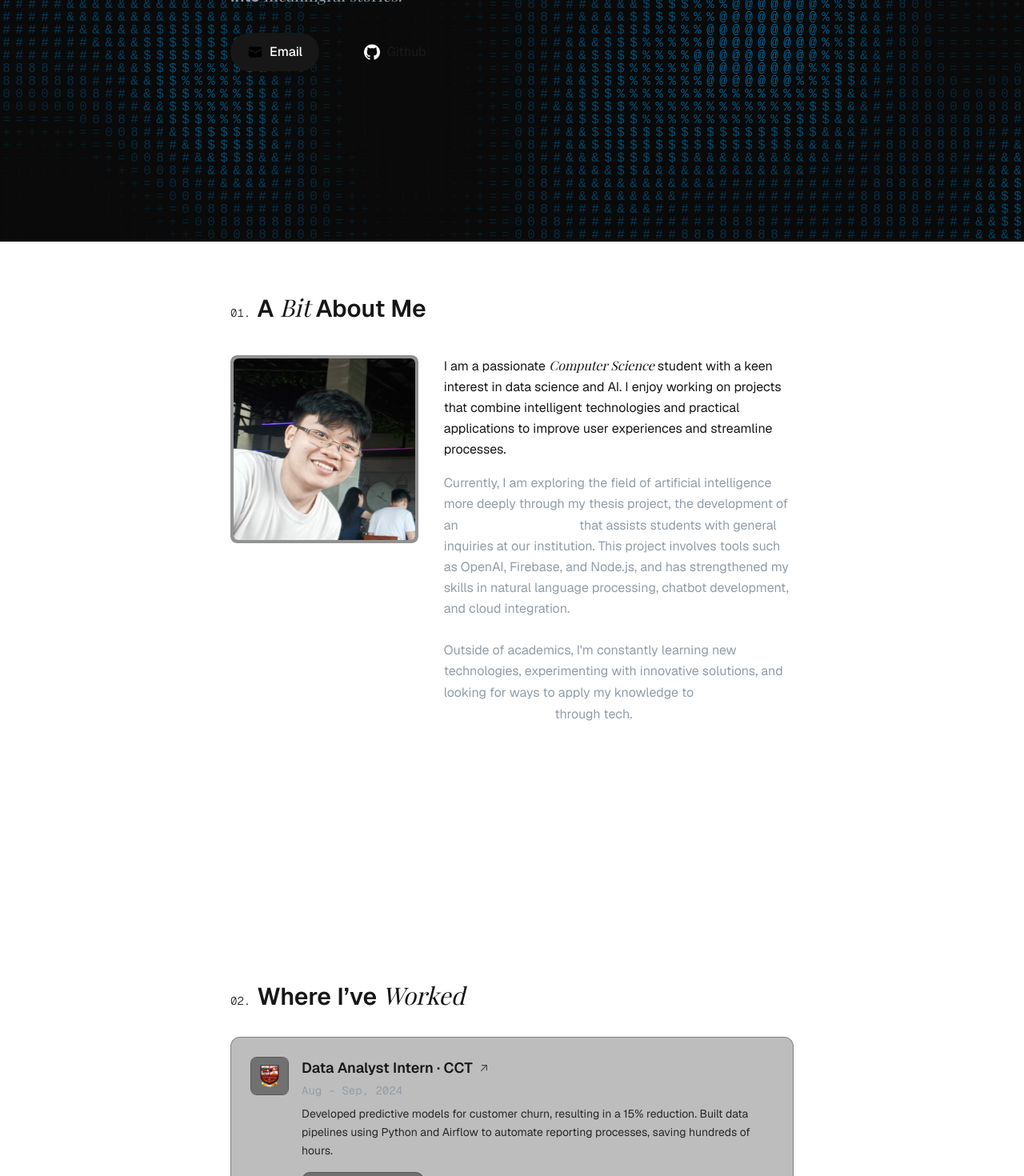
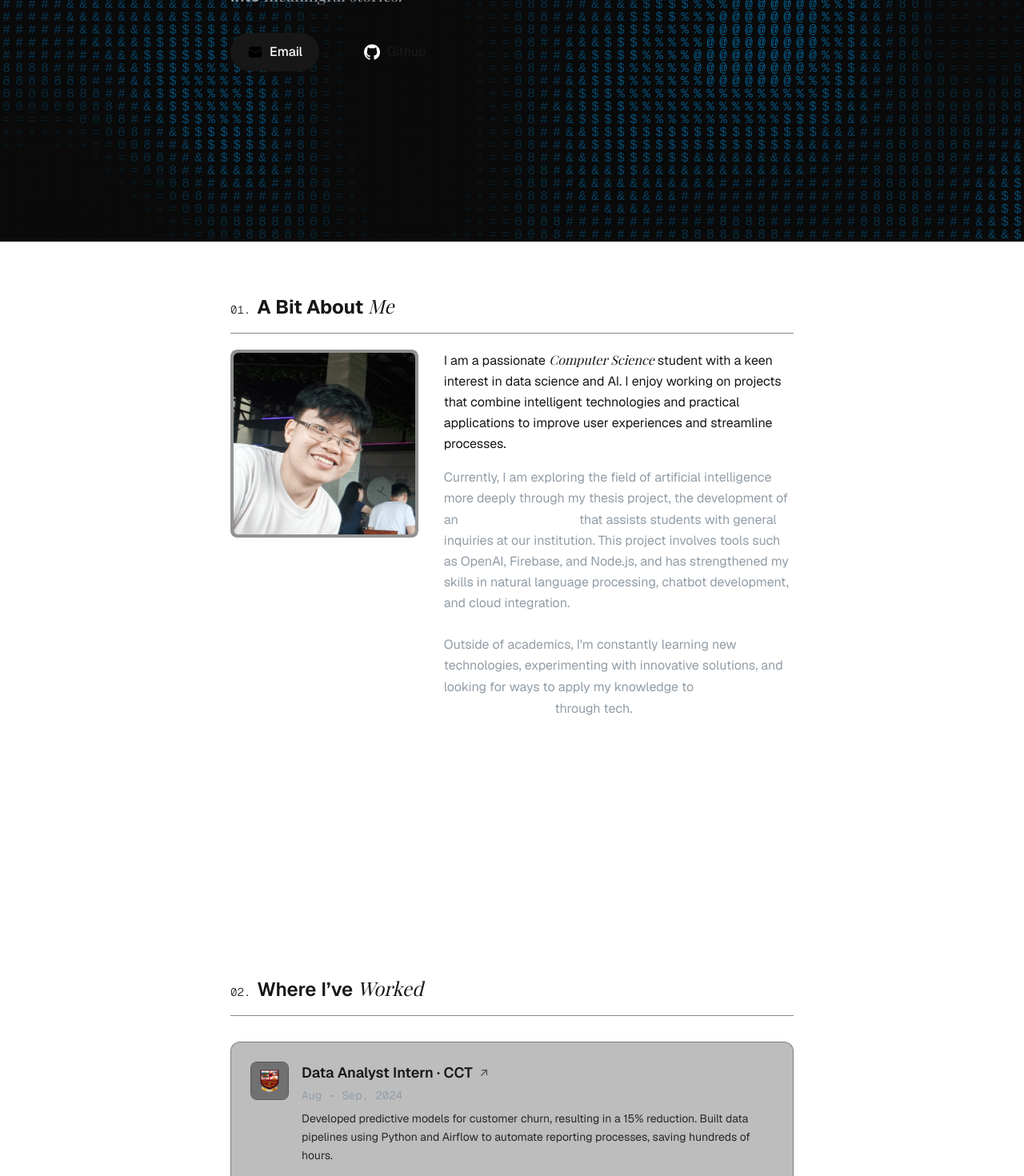
Before and after one commit to JeroldGomez/jerold-gomez-portfolio, a Next.js app: page / in a window 1280 px wide. Shown: the part 498-1968 px from the top of the page at 80% size. Built offline with nearby package versions, Linux system fonts and the light colour scheme.

Commit message:
Adjust Design

```diff
--- a/app/page.tsx
+++ b/app/page.tsx
@@ -114,20 +114,18 @@ export default function Home() {
       ">
         {/* About me Section */}
         <div className="flex flex-col mb-80">
-          <div className="mb-10">
-            <h2 className="text-2xl sm:text-3xl font-semibold font-[family-name:var(--font-geist-sans)]">
+          <div className="mb-5">
+            <h2 className="text-2xl sm:text-2xl font-bold font-[family-name:var(--font-geist-sans)]">
             <span className="text-sm font-light font-[family-name:var(--font-geist-mono)] mr-2">
               01.
             </span>
-            A{" "}
+            A Bit About{" "}
             <span className="font-normal font-[family-name:var(--font-playfair-display)] italic">
-            Bit{" "}
+            Me
             </span>
-            About Me
+
             </h2>
-            {/* <div className="flex items-center justify-center">
-              <div className="h-[1px] bg-[#c1121f] opacity-60"></div>
-            </div> */}
+            <div className="h-[1px] w-full bg-[#383838] opacity-60 mt-4"></div>
           </div>
 
           <div className="flex flex-col sm:flex-row gap-8 items-start">
@@ -185,7 +183,7 @@ export default function Home() {
         {/* Work Experience Section */}
         <div className="flex flex-col gap-y-8">
           <div>
-            <h2 className="text-2xl sm:text-3xl font-semibold font-[family-name:var(--font-geist-sans)]">
+            <h2 className="text-2xl sm:text-2xl font-semibold font-[family-name:var(--font-geist-sans)]">
             <span className="text-sm font-light font-[family-name:var(--font-geist-mono)] mr-2">
               02.
             </span>
@@ -195,7 +193,8 @@ export default function Home() {
             </span >
 
             </h2>
-            {/* <div className="h-[1px] w-full bg-[#383838] opacity-60 mt-4"></div> */}
+            <div className="h-[1px] w-full bg-[#383838] opacity-60 mt-4"></div>
+
           </div>
 
           <div className="flex flex-col gap-y-6">
```
